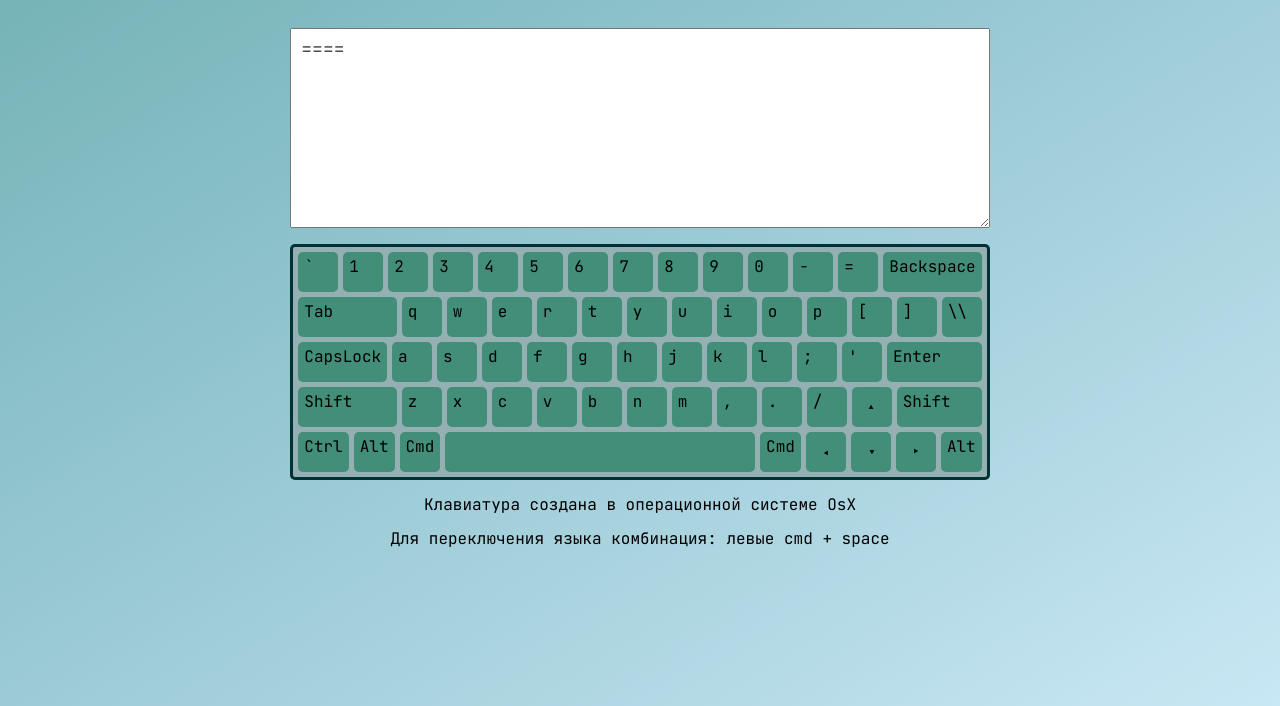
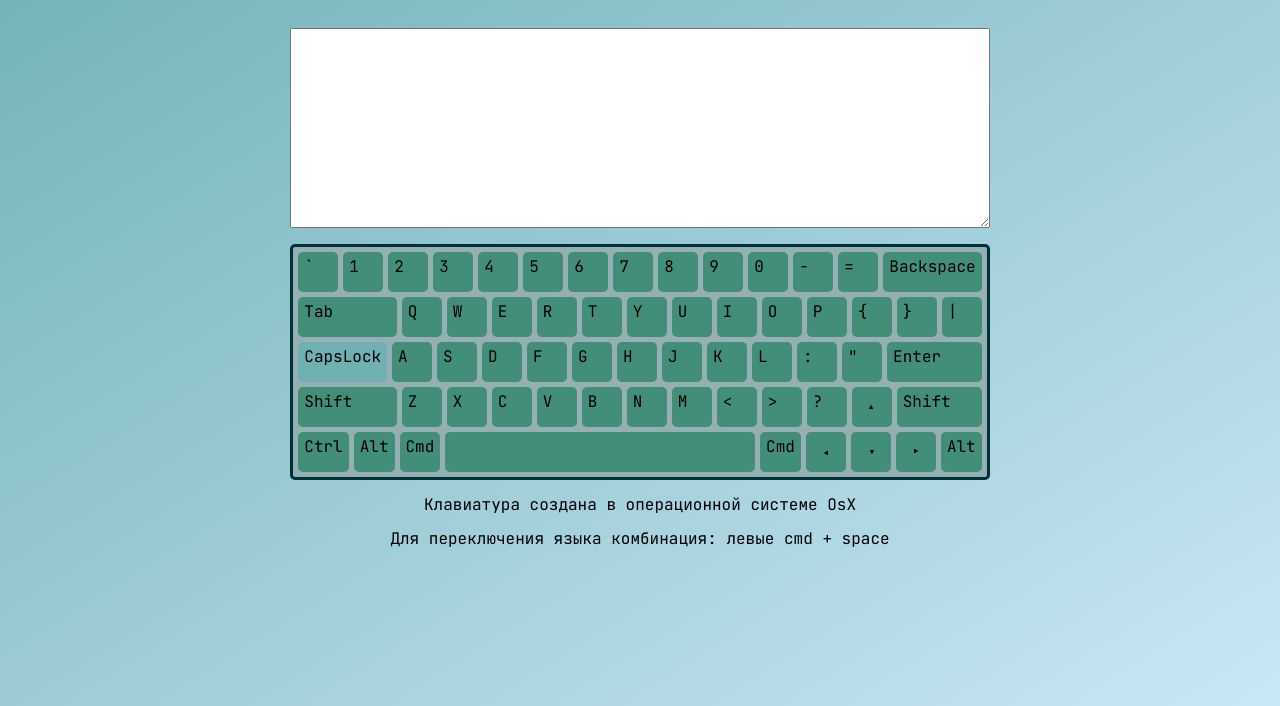
Before and after one commit to maximiloi/virtual-keyboard, a plain HTML site: page index.html in a window 1280 px wide. Both pictures are taken after a click on the element "CapsLock". Shown: the part 94-800 px from the top of the page. Drawn offline with Linux system fonts and the light colour scheme.

Commit message:
feat: add function toggleCapslock

```diff
--- a/css/style.css
+++ b/css/style.css
@@ -64,13 +64,25 @@ body {
   overflow: hidden;
 
   background-color: #438E79;
-  transition: background-color 0.3s ease 0s;
+  transition: background-color 0.5s ease 0s;
 
   cursor: pointer;
 }
 
-.key:hover {
+.key:hover,
+._on {
   background-color: #70B0B3;
+}
+
+._active {
+  padding: 6px;
+  display: block;
+  width: calc(100% - 12px);
+  height: calc(100% - 12px);
+}
+
+._hidden {
+  display: none;
 }
 
 .button__ripple {
@@ -80,7 +92,7 @@ body {
   background-color: rgba(255, 255, 255, 0.4);
   border: 2px solid rgba(255, 255, 255, 0.5);
 
-  animation: ripple .5s ease forwards;
+  animation: ripple 0.5s ease forwards;
 }
 
 @keyframes ripple {
@@ -92,17 +104,6 @@ body {
     transform: scale(20);
     opacity: 0;
   }
-}
-
-._active {
-  padding: 6px;
-  display: block;
-  width: calc(100% - 12px);
-  height: calc(100% - 12px);
-}
-
-._hidden {
-  display: none;
 }
 
 .Tab,
--- a/js/main.js
+++ b/js/main.js
@@ -4,6 +4,7 @@ import {
   row1, row2, row3, row4, row5,
 } from './module/keyboard.js';
 import hoverRipple from './module/button-hover-ripple.js';
+import toggleCapslock from './module/toggle-capslock.js';
 
 const app = document.querySelector('.app');
 // Создание элементов проекта на странице
@@ -44,7 +45,7 @@ document.addEventListener('click', (e) => {
     if (targetItem.closest('._active').textContent.toLowerCase() === 'shift') {
       textAreaValue.value += '----';
     } else if (targetItem.closest('._active').textContent.toLowerCase() === 'capslock') {
-      textAreaValue.value += '====';
+      toggleCapslock(targetItem);
     } else if (targetItem.closest('._active').textContent.toLowerCase() === 'tab') {
       textAreaValue.value += '    ';
     } else if (targetItem.closest('._active').textContent.toLowerCase() === 'enter') {
--- a/js/module/keyboard.js
+++ b/js/module/keyboard.js
@@ -219,12 +219,12 @@ const row2 = [{
 }, {
   keyName: 'Backslash',
   eng: {
-    caseDown: '\\\\', caseUp: '|', caps: '|', shiftCaps: '\\\\',
+    caseDown: '\\', caseUp: '|', caps: '|', shiftCaps: '\\',
   },
   rus: {
-    caseDown: '\\\\', caseUp: '/', caps: '/', shiftCaps: '\\\\',
+    caseDown: '\\', caseUp: '/', caps: '/', shiftCaps: '\\',
   },
-},];
+}];
 
 const row3 = [{
   keyName: 'CapsLock',
--- /dev/null
+++ b/js/module/toggle-capslock.js
@@ -0,0 +1,18 @@
+function toggleCapslock(targetItem) {
+  const kitActiveElement = document.querySelectorAll('._active');
+  kitActiveElement.forEach((item) => {
+    item.classList.remove('_active');
+    item.classList.add('_hidden');
+
+    if (targetItem.closest('._on')) {
+      item.previousSibling.previousSibling.classList.remove('_hidden');
+      item.previousSibling.previousSibling.classList.add('_active');
+    } else {
+      item.nextElementSibling.nextElementSibling.classList.remove('_hidden');
+      item.nextElementSibling.nextElementSibling.classList.add('_active');
+    }
+  });
+  targetItem.parentElement.parentElement.classList.toggle('_on');
+}
+
+export default toggleCapslock;
```
